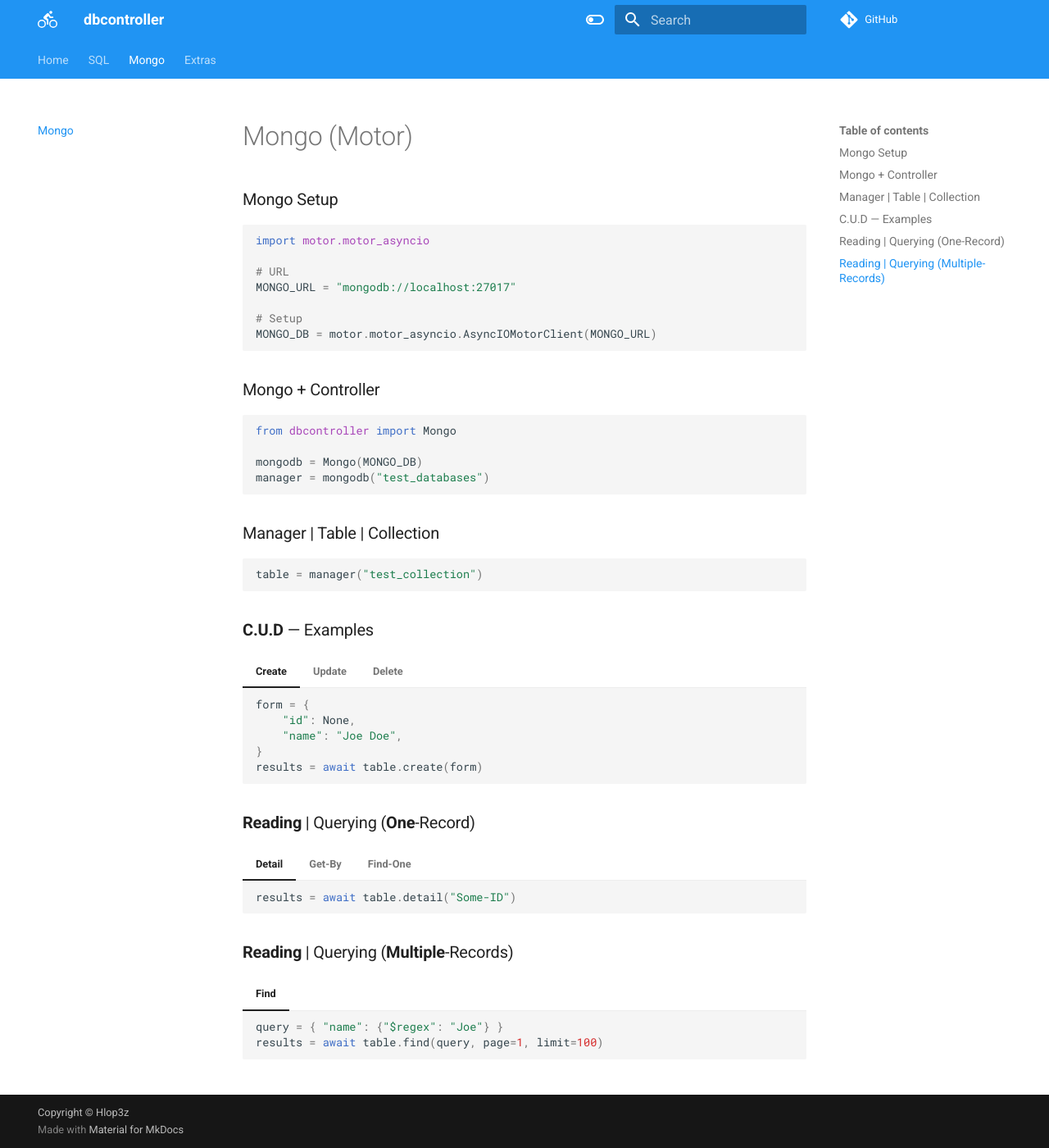
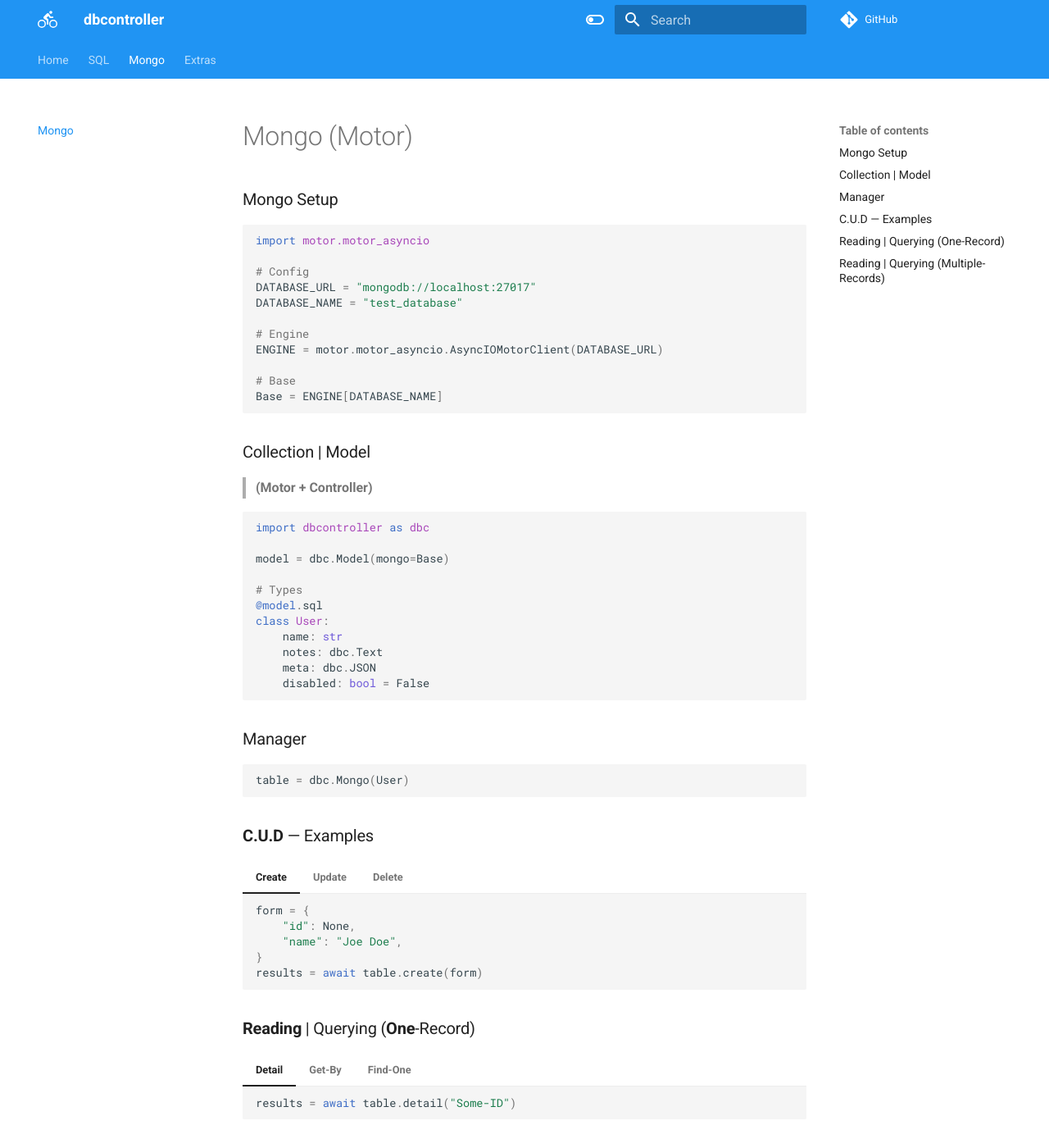
Before and after one commit to hlop3z/dbcontroller, an MkDocs documentation site: the page built from docs/docs/mongo.md, in a window 1280 px wide and 1400 px high. Shown: the whole window at 82% size. Built offline with MkDocs 1.6.1 and Material for MkDocs 9.7.7, drawn with Linux system fonts in a browser that asks for light colours; comment, search, counter and statistics services are not loaded; some of the changed text lies outside the part shown.

Commit message:
create-many and docs

````diff
--- a/docs/docs/mongo.md
+++ b/docs/docs/mongo.md
@@ -5,26 +5,39 @@
 ```python
 import motor.motor_asyncio
 
-# URL
-MONGO_URL = "mongodb://localhost:27017"
+# Config
+DATABASE_URL = "mongodb://localhost:27017"
+DATABASE_NAME = "test_database"
 
-# Setup
-MONGO_DB = motor.motor_asyncio.AsyncIOMotorClient(MONGO_URL)
+# Engine
+ENGINE = motor.motor_asyncio.AsyncIOMotorClient(DATABASE_URL)
+
+# Base
+Base = ENGINE[DATABASE_NAME]
 ```
 
-### Mongo + Controller
+### Collection | Model
+
+> **(Motor + Controller)**
 
 ```python
-from dbcontroller import Mongo
+import dbcontroller as dbc
 
-mongodb = Mongo(MONGO_DB)
-manager = mongodb("test_databases")
+model = dbc.Model(mongo=Base)
+
+# Types
+@model.sql
+class User:
+    name: str
+    notes: dbc.Text
+    meta: dbc.JSON
+    disabled: bool = False
 ```
 
-### Manager | Table | Collection
+### Manager
 
 ```python
-table = manager("test_collection")
+table = dbc.Mongo(User)
 ```
 
 ### **C.U.D** — Examples
@@ -82,9 +95,31 @@ table = manager("test_collection")
 
 ### **Reading** | Querying (**Multiple**-Records)
 
+=== "All"
+
+    ```python
+    results = await table.all()
+    ```
+
 === "Find"
 
     ```python
-    query = { "name": {"$regex": "Joe"} }
-    results = await table.find(query, page=1, limit=100)
+    search = [{"name": {"$regex": "joe"}}, {"name": {"$regex": "jane"}}]
+    query = {"$or": search}
+    results = await table.find(query, page=1, limit=100, sort_by="-id")
     ```
+
+=== "Filter-By"
+
+    ```python
+    query = {"name": "joe doe"}
+    results = await table.filter_by(search=query, page=1, limit=100, sort_by="-id")
+    ```
+
+=== "Search"
+
+    ```python
+    search_value = "j"
+    columns = ["name", "notes"]
+    results = await table.search(columns=columns, value=search_value, page=1, limit=100, sort_by="-id")
+    ```
````
Also changed, not shown: docs/docs/sql.md (+2 -12 lines), .pdm.toml, 6 other files.
